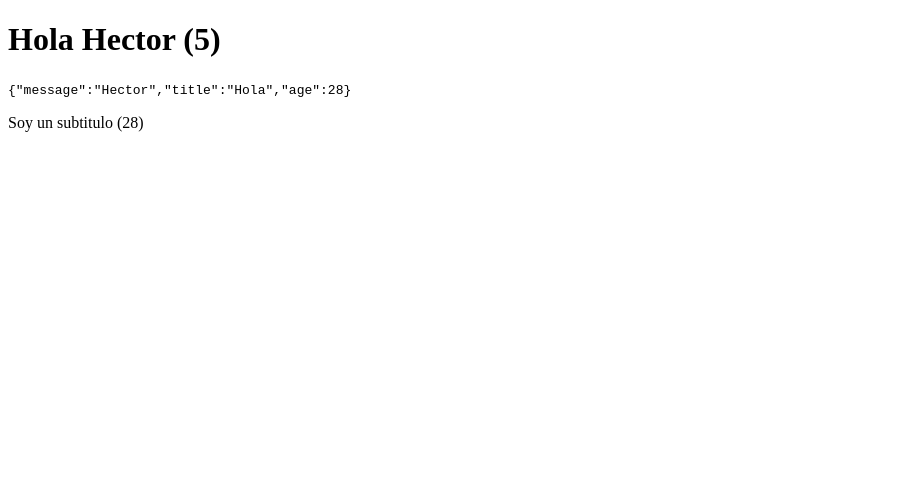
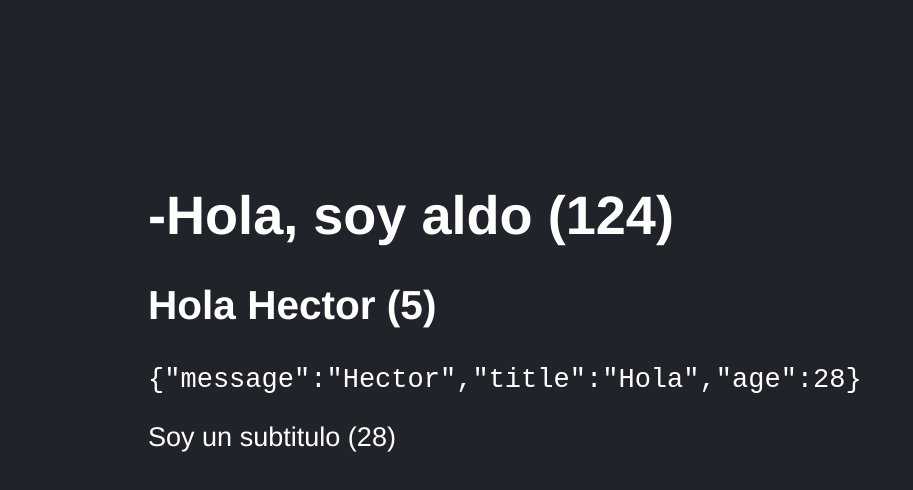
Before and after one commit to TeslaWillow/03-counter-app-vite, a React (Vite) app: page / in a window 1280 px wide. Shown: the top 490 px of the page, without its empty margins (0-913 px from the left). Built offline with nearby package versions, Linux system fonts and the light colour scheme.

Commit message:
props and styles

```diff
--- a/src/FirstApp.jsx
+++ b/src/FirstApp.jsx
@@ -12,10 +12,12 @@ const getSum = (a, b) => {
     return a + b;
 }
 
-export const FirstApp = () => { // Functional component
+export const FirstApp = ({title, subTitle = 0}) => { // Functional component
+    console.log(title);
   return (
     <> {/* Or we can use FRAGMENT of React */}
-        <h1>{ getMessage() } ({getSum(2,3)})</h1>
+        <h1>-{ title } ({subTitle+1})</h1>
+        <h2>{ getMessage() } ({getSum(2,3)})</h2>
         <code>{ JSON.stringify(newMessage) }</code> {/* Could not be an object */}
         <p>Soy un subtitulo ({ newMessage.age })</p>
     </>
--- a/src/main.jsx
+++ b/src/main.jsx
@@ -3,8 +3,10 @@ import ReactDOM from 'react-dom/client';
 
 import { FirstApp } from './FirstApp';
 
+import './styles.css'; // Import styles0
+
 ReactDOM.createRoot( document.getElementById('root') ).render(
     <React.StrictMode>
-        <FirstApp />
+        <FirstApp title="Hola, soy aldo" subTitle={ 123 } />
     </React.StrictMode>
 )
--- /dev/null
+++ b/src/styles.css
@@ -0,0 +1,7 @@
+html, body {
+    background-color: #21232A;
+    color: white;
+    font-family: Helvetica, Arial, sans-serif;
+    font-size: 1.3rem;
+    padding: 70px;
+}
```
